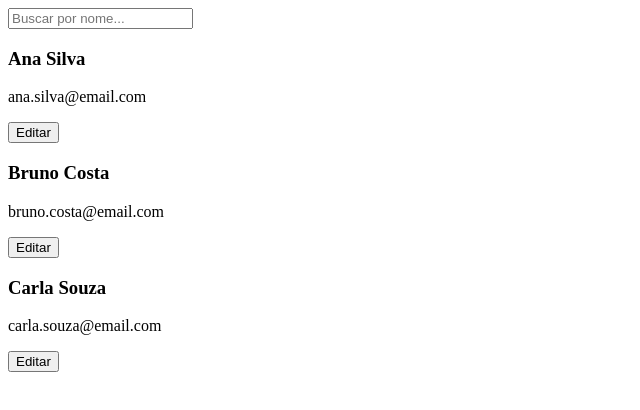
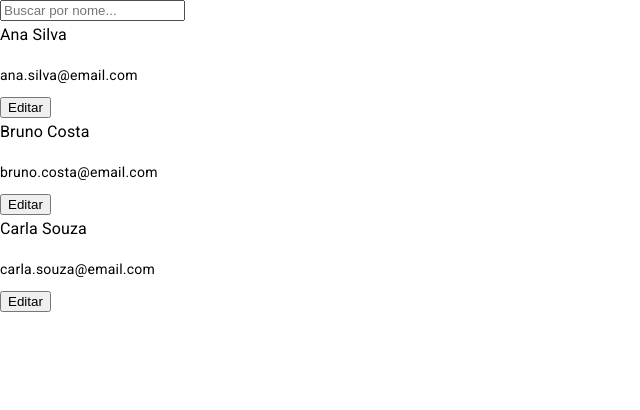
Before and after one commit to FernandoRodrigues91/projedataInformaticaDesafio4, an Angular app: page / in a window 1280 px wide. Shown: the top 410 px of the page, without its empty margins (0-640 px from the left). Built offline with nearby package versions, Linux system fonts and the light colour scheme.

Commit message:
instalado e configurado angular material

```diff
--- a/angular.json
+++ b/angular.json
@@ -30,6 +30,7 @@
               "src/assets"
             ],
             "styles": [
+              "@angular/material/prebuilt-themes/indigo-pink.css",
               "src/styles.scss"
             ],
             "scripts": []
@@ -90,6 +91,7 @@
               "src/assets"
             ],
             "styles": [
+              "@angular/material/prebuilt-themes/indigo-pink.css",
               "src/styles.scss"
             ],
             "scripts": []
--- a/package.json
+++ b/package.json
@@ -12,10 +12,12 @@
   "private": true,
   "dependencies": {
     "@angular/animations": "^17.0.0",
+    "@angular/cdk": "^17.3.10",
     "@angular/common": "^17.0.0",
     "@angular/compiler": "^17.0.0",
     "@angular/core": "^17.0.0",
     "@angular/forms": "^17.0.0",
+    "@angular/material": "^17.3.10",
     "@angular/platform-browser": "^17.0.0",
     "@angular/platform-browser-dynamic": "^17.0.0",
     "@angular/router": "^17.0.0",
--- a/src/app/app.config.ts
+++ b/src/app/app.config.ts
@@ -2,7 +2,8 @@
 import { provideRouter } from '@angular/router';
 
 import { routes } from './app.routes';
+import { provideAnimationsAsync } from '@angular/platform-browser/animations/async';
 
 export const appConfig: ApplicationConfig = {
-  providers: [provideRouter(routes)]
+  providers: [provideRouter(routes), provideAnimationsAsync()]
 };
--- a/src/index.html
+++ b/src/index.html
@@ -6,8 +6,10 @@
   <base href="/">
   <meta name="viewport" content="width=device-width, initial-scale=1">
   <link rel="icon" type="image/x-icon" href="favicon.ico">
+  <link href="https://fonts.googleapis.com/css2?family=Roboto:wght@300;400;500&display=swap" rel="stylesheet">
+  <link href="https://fonts.googleapis.com/icon?family=Material+Icons" rel="stylesheet">
 </head>
-<body>
+<body class="mat-typography">
   <app-root></app-root>
 </body>
 </html>
--- a/src/styles.scss
+++ b/src/styles.scss
@@ -1 +1,4 @@
 /* You can add global styles to this file, and also import other style files */
+
+html, body { height: 100%; }
+body { margin: 0; font-family: Roboto, "Helvetica Neue", sans-serif; }
```
Also changed, not shown: 1 other file (tests, documents, lock files or other folders).
